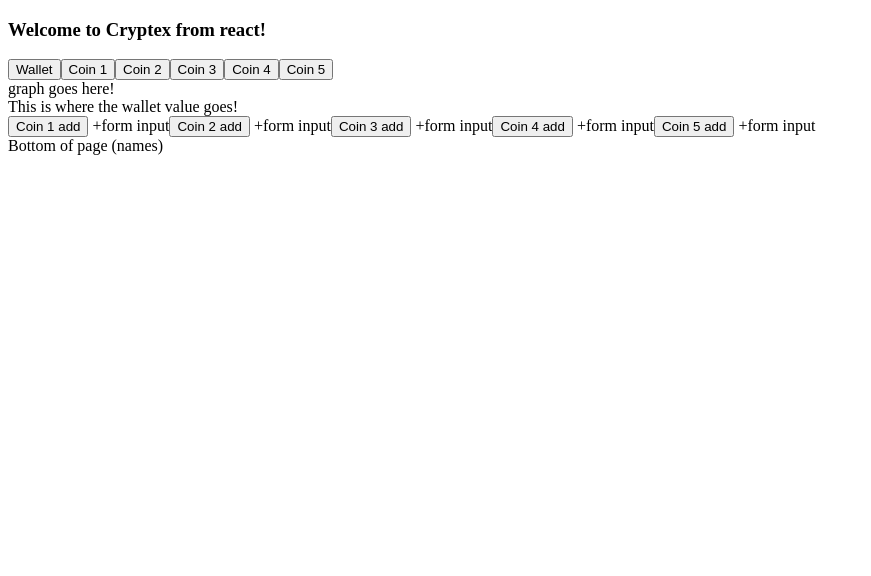
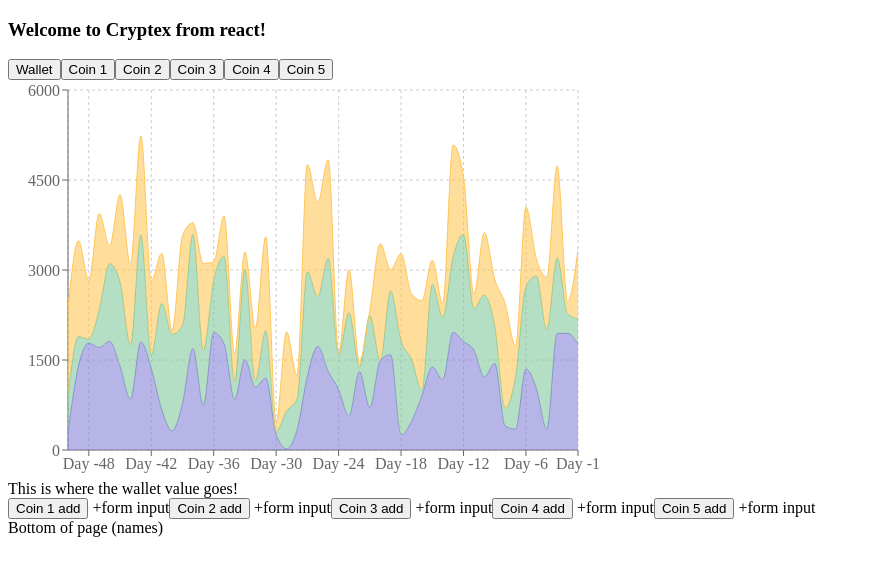
Before and after one commit to Cryptechs/cryptex, a React app: page / in a window 1280 px wide. Shown: the top 576 px of the page, without its empty margins (0-871 px from the left). Built offline with nearby package versions, Linux system fonts and the light colour scheme; the HTML template or start-up script is replaced by a standard one.

Commit message:
Graph working

```diff
--- a/client/src/components/graph.jsx
+++ b/client/src/components/graph.jsx
@@ -1,9 +1,59 @@
 import React from "react";
+
+import {
+  LineChart,
+  Area,
+  AreaChart,
+  linearGradient,
+  Line,
+  XAxis,
+  YAxis,
+  ReferenceLine,
+  CartesianGrid,
+  Tooltip,
+  Legend
+} from "recharts";
 
 const Graph = props => {
   return (
     <div class="graph">
-      <span>graph goes here!</span>
+      <AreaChart
+        width={600}
+        height={400}
+        data={props.data}
+        margin={{
+          top: 10,
+          right: 30,
+          left: 0,
+          bottom: 0
+        }}
+      >
+        <CartesianGrid strokeDasharray="3 3" />
+        <XAxis dataKey="name" />
+        <YAxis />
+        <Tooltip />
+        <Area
+          type="monotone"
+          dataKey="uv"
+          stackId="1"
+          stroke="#8884d8"
+          fill="#8884d8"
+        />
+        <Area
+          type="monotone"
+          dataKey="pv"
+          stackId="1"
+          stroke="#82ca9d"
+          fill="#82ca9d"
+        />
+        <Area
+          type="monotone"
+          dataKey="amt"
+          stackId="1"
+          stroke="#ffc658"
+          fill="#ffc658"
+        />
+      </AreaChart>
     </div>
   );
 };
--- a/client/src/components/main.jsx
+++ b/client/src/components/main.jsx
@@ -7,6 +7,18 @@
   }
 
   render() {
+    const data = [];
+
+    for (let i = 50; i > 0; i--) {
+      data.push({
+        name: "Day -" + i,
+        uv: Math.random() * 2000,
+        pv: Math.random() * 2000,
+        amt: Math.random() * 2000
+      });
+    }
+    console.log("data=", data);
+
     return (
       <div class="main">
         <div class="graphButtons">
@@ -17,7 +29,7 @@
           <button>Coin 4</button>
           <button>Coin 5</button>
         </div>
-        <Graph />
+        <Graph data={data} />
       </div>
     );
   }
```
Also changed, not shown: 1 other file (tests, documents, lock files or other folders).
